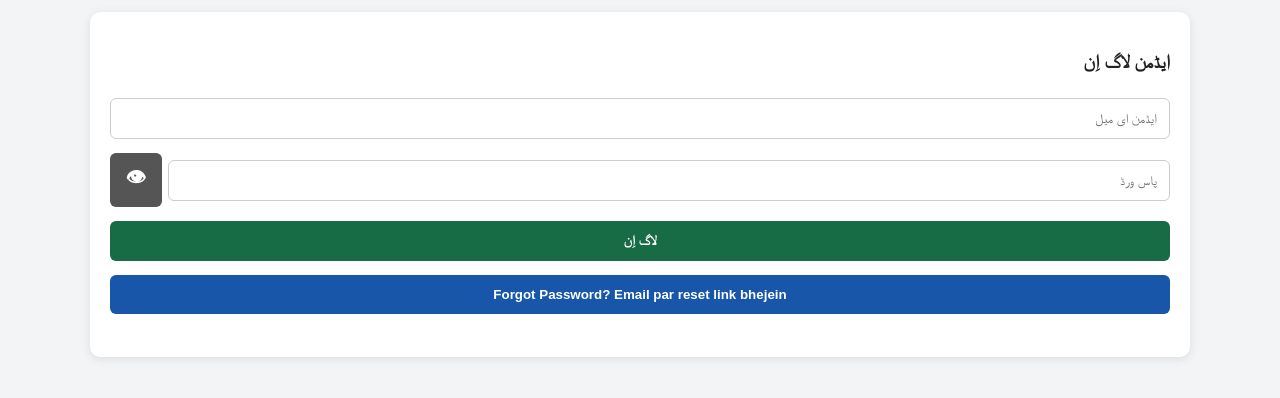
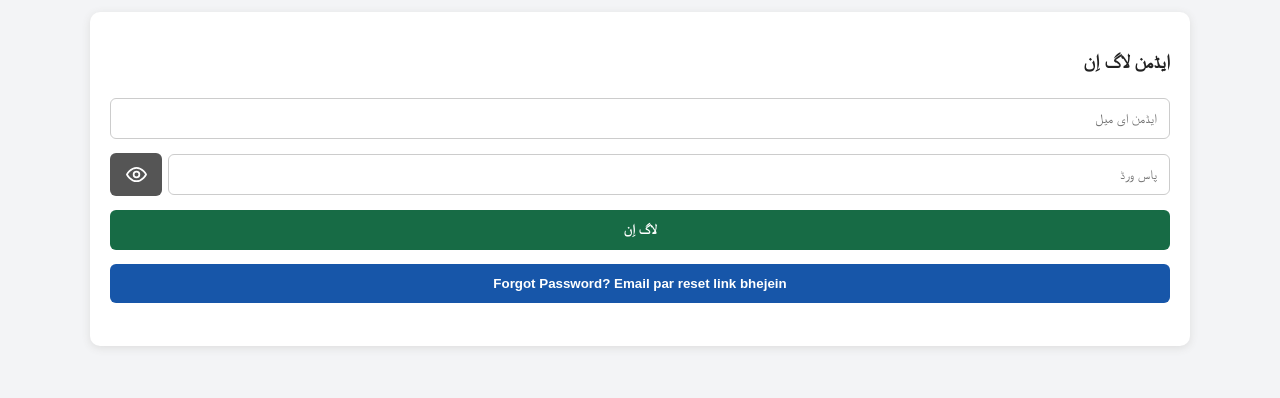
Before and after one commit to hafiz4207658-cloud/online-shopping-mall, a plain HTML site: page admin.html in a window 1280 px wide. Shown: the part 204-602 px from the top of the page. Drawn offline with nearby package versions, Linux system fonts and the light colour scheme.

Commit message:
Replace emoji password toggle with clean outline eye icons

```diff
--- a/admin.html
+++ b/admin.html
@@ -28,14 +28,14 @@ table{width:100%;border-collapse:collapse;background:white}th,td{padding:10px;bo
 .chat-compose{display:flex;gap:8px;align-items:center;margin-top:10px}
 .chat-compose input{flex:1;margin:0}.chat-compose button{width:120px;margin:0}
 @media(max-width:700px){body{padding:10px}.chat-layout{grid-template-columns:1fr}.chat-list{max-height:220px}.chat-compose{flex-direction:column}.chat-compose button{width:100%}}
-.password-field{display:flex;align-items:center;gap:6px}.password-field input{flex:1;min-width:0;width:auto}.password-field .eye-toggle{width:52px;flex:0 0 52px;margin:7px 0;padding:10px;font-size:20px;background:#555;color:white}.password-field .eye-toggle:hover{background:#333}</style>
+.password-field{display:flex;align-items:center;gap:6px}.password-field input{flex:1;min-width:0;width:auto}.password-field .eye-toggle{width:52px;flex:0 0 52px;margin:7px 0;padding:10px;font-size:20px;background:#555;color:white}.password-field .eye-toggle:hover{background:#333}.eye-icon{width:23px;height:23px;stroke:currentColor;fill:none;stroke-width:1.8;stroke-linecap:round;stroke-linejoin:round;display:block;margin:auto}</style>
 </head>
 <body>
 <div class="container">
 <h1>Z.Mart PK</h1><h2>Admin Panel</h2>
 <div style="max-width:220px;margin:10px auto"><button type="button" id="adminLanguageToggle" onclick="toggleAdminLanguage()">English</button></div>
 <div class="card" id="login"><h3>Admin Login</h3>
-<input id="email" type="email" placeholder="Admin Email"><div class="password-field"><input id="password" type="password" placeholder="Password"><button type="button" class="eye-toggle" onclick="toggleLoginPassword()" aria-label="Show or hide password" title="Show or hide password">👁</button></div>
+<input id="email" type="email" placeholder="Admin Email"><div class="password-field"><input id="password" type="password" placeholder="Password"><button type="button" class="eye-toggle" onclick="toggleLoginPassword()" aria-label="Show or hide password" title="Show or hide password"><svg class="eye-icon" viewBox="0 0 24 24" aria-hidden="true"><path d="M2 12s3.6-7 10-7 10 7 10 7-3.6 7-10 7S2 12 2 12Z"/><circle cx="12" cy="12" r="3"/></svg></button></div>
 <button onclick="loginAdmin()">Login</button><button type="button" class="edit" onclick="sendPasswordReset()">Forgot Password? Email par reset link bhejein</button><p id="loginMessage"></p></div>
 <div class="card" id="passwordReset" style="display:none"><h3>Naya Password Set Karein</h3><input id="newPassword" type="password" placeholder="Naya password (kam az kam 6 characters)"><button onclick="saveNewPassword()">Password Update Karein</button><p id="resetMessage"></p></div>
 
@@ -80,7 +80,7 @@ db.auth.onAuthStateChange((event)=>{
  }
 });
 
-function toggleLoginPassword(){const input=document.getElementById("password");const button=document.querySelector(".eye-toggle");if(!input||!button)return;const show=input.type==="password";input.type=show?"text":"password";button.textContent=show?"🙈":"👁";button.title=show?"Hide password":"Show password";button.setAttribute("aria-label",button.title);}
+function toggleLoginPassword(){const input=document.getElementById("password");const button=document.querySelector(".eye-toggle");if(!input||!button)return;const show=input.type==="password";input.type=show?"text":"password";button.innerHTML=show?'<svg class="eye-icon" viewBox="0 0 24 24" aria-hidden="true"><path d="M3 3l18 18M10.6 10.6a2 2 0 002.8 2.8M9.9 5.2A10.6 10.6 0 0112 5c6.4 0 10 7 10 7a14 14 0 01-3.2 4.2M6.2 6.2C3.5 8.1 2 12 2 12s3.6 7 10 7a10.7 10.7 0 003.4-.6"/><path d="M9 9l6 6"/></svg>':'<svg class="eye-icon" viewBox="0 0 24 24" aria-hidden="true"><path d="M2 12s3.6-7 10-7 10 7 10 7-3.6 7-10 7S2 12 2 12Z"/><circle cx="12" cy="12" r="3"/></svg>';button.title=show?"Hide password":"Show password";button.setAttribute("aria-label",button.title);}
 async function loginAdmin(){
  const email=document.getElementById("email").value,password=document.getElementById("password").value;
  const msg=document.getElementById("loginMessage");msg.textContent="Logging in...";
```
